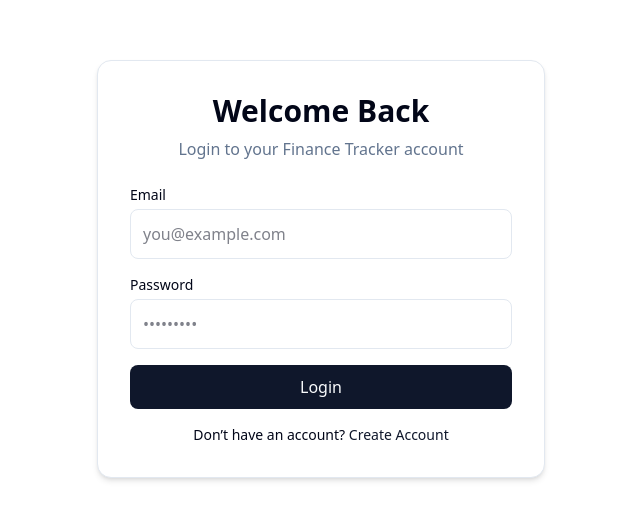
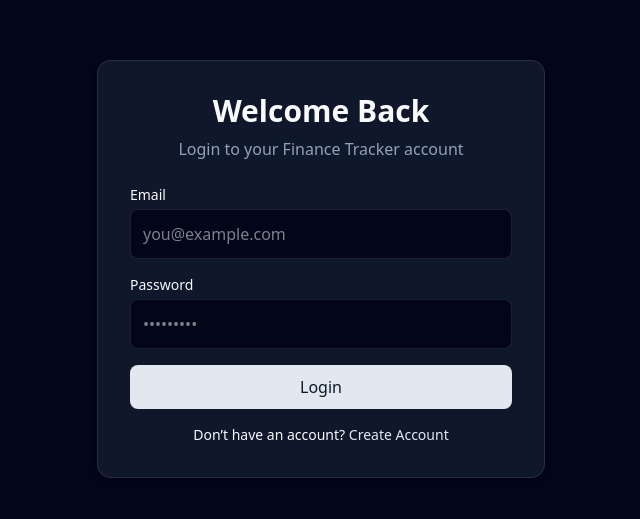
Before and after one commit to Pavan-gr07/finance-tracker-full-stack-MERN, a Next.js app in the folder frontend/: page /login in a window 1280 px wide. Shown: the part 131-650 px from the top of the page, without its empty margins (319-959 px from the left). Built offline with nearby package versions, Linux system fonts and the light colour scheme; no server answers.

Commit message:
making dark is the default mode

```diff
--- a/frontend/app/(auth)/layout.tsx
+++ b/frontend/app/(auth)/layout.tsx
@@ -9,7 +9,7 @@ export default function AuthLayout({
 
         <ThemeProvider
             attribute="class"
-            defaultTheme="system"
+            defaultTheme="dark"
             enableSystem
             disableTransitionOnChange
             storageKey="theme"
--- a/frontend/app/layout.tsx
+++ b/frontend/app/layout.tsx
@@ -32,7 +32,7 @@ export default function RootLayout({
       >
         <ThemeProvider
           attribute="class"
-          defaultTheme="system"
+          defaultTheme="dark"
           enableSystem
           disableTransitionOnChange
           storageKey="theme"
```
